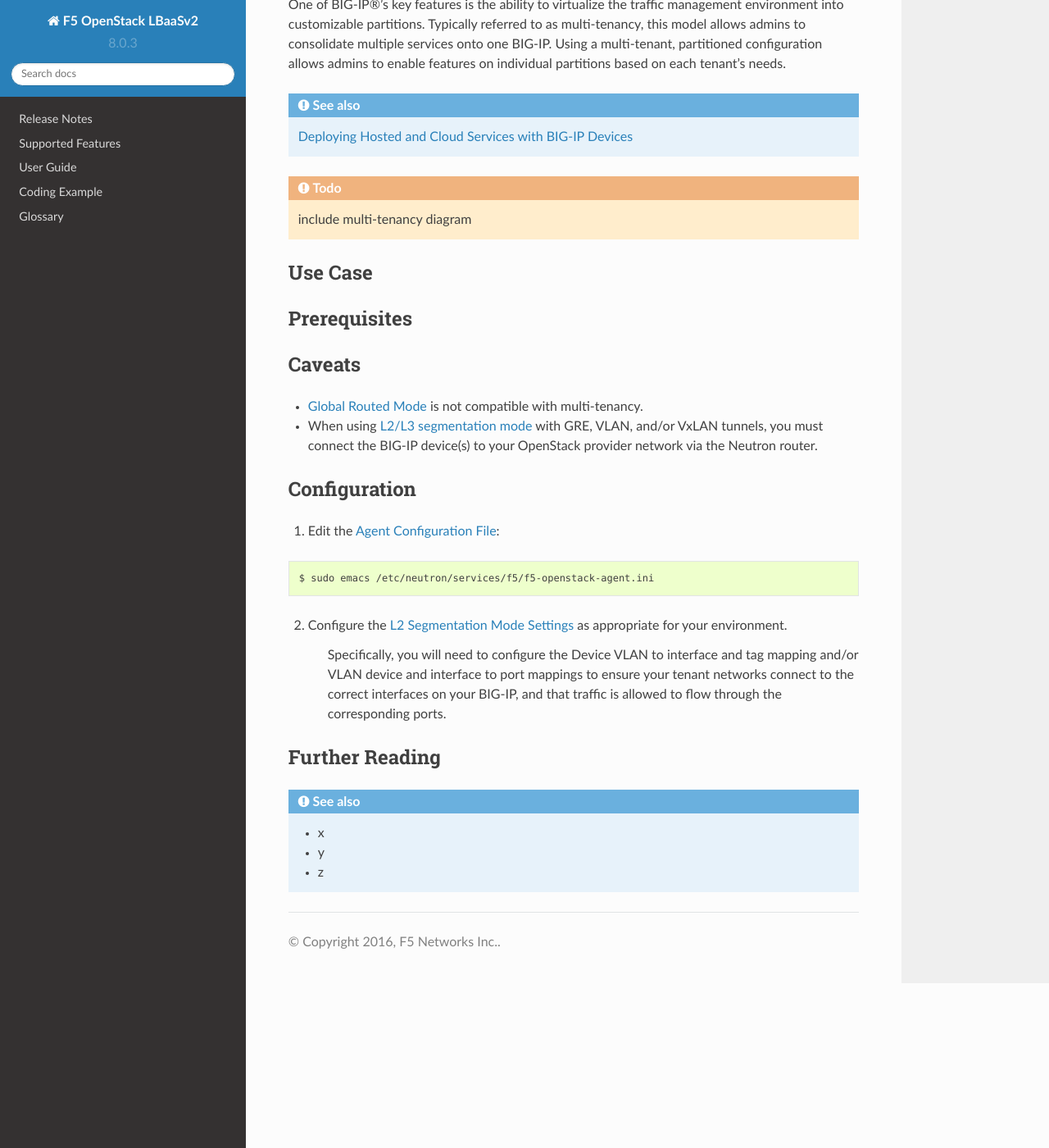
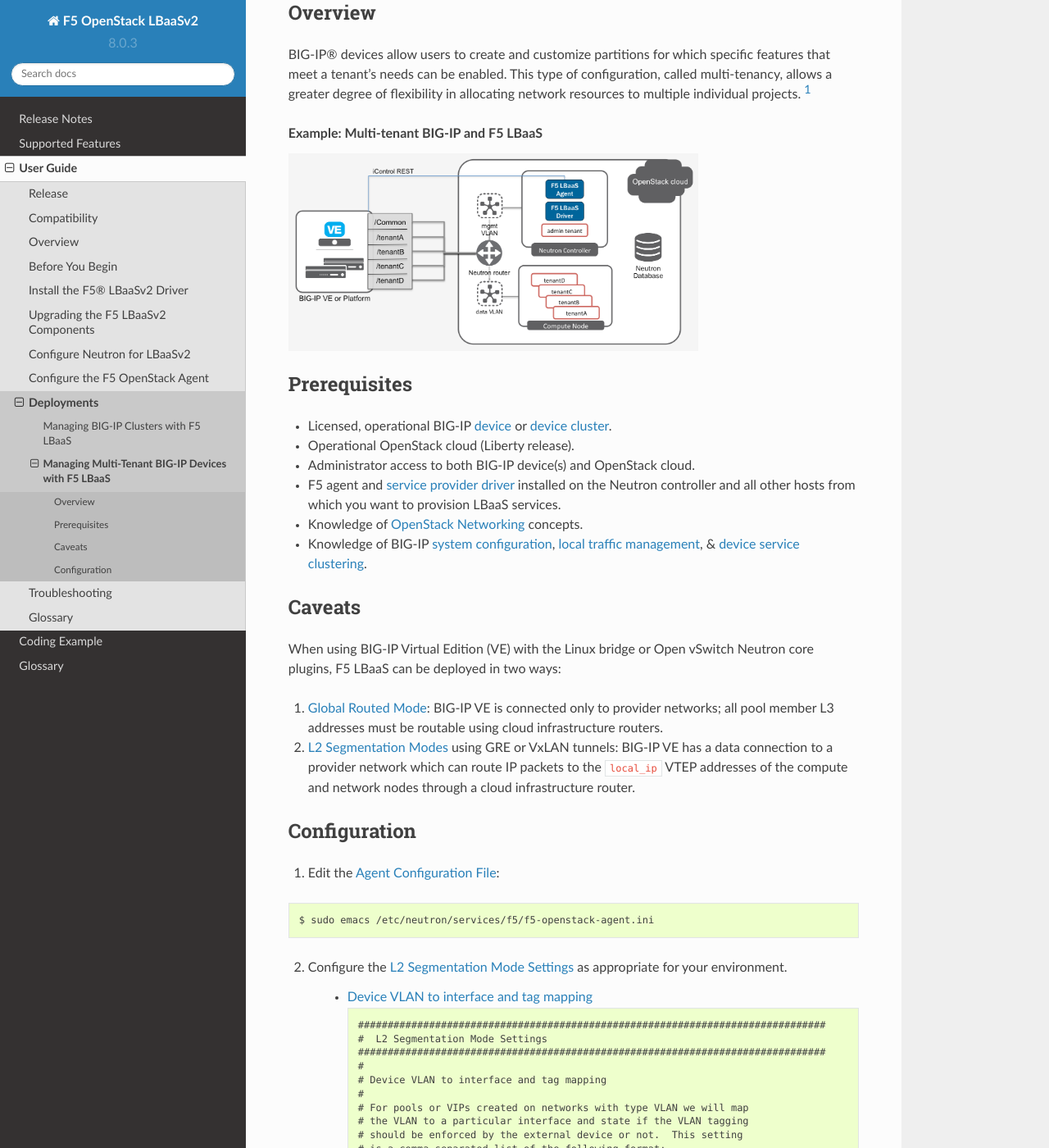
Before and after one commit to F5Networks/f5-openstack-lbaasv2-driver, a Sphinx documentation site: the page built from docs/includes/topic_multi-tenancy.rst, in a window 1280 px wide and 1400 px high, scrolled down 222 px. Shown: the whole window at 82% size. Built offline with Sphinx 7.4.7 and the Read the Docs theme 2.0.0, drawn with Linux system fonts in a browser that asks for light colours; pages that are not in the unit, such as notebooks, are missing from menus; some of the changed text lies outside the part shown.

Commit message:
Fixes #137 - add multi-tenancy doc and diagram
multi-tenancy doc; removed 'use case' section from clustering doc (only used in feature documents); edited cluster diagram

edit multi-tenancy diagram

add multi-tenancy doc to deployments map

add width directive for figure

add VE caveats; add refs to configurable settings

fix reuse of config examples

```diff
--- a/docs/includes/ref_prerequisites.rst
+++ b/docs/includes/ref_prerequisites.rst
@@ -15,9 +15,9 @@
 
 - Login credentials for user with administrative permissions on BIG-IP device(s).
 
-- F5 :ref:`LBaaSv2 driver <install-f5-lbaasv2-driver>` and :ref:`agent <agent:home>` installed on each server for which BIG-IP LTM services are required.
+- F5 :ref:`LBaaSv2 driver <install-f5-lbaasv2-driver>` and :ref:`agent <agent:home>` installed on each server from which BIG-IP LTM services are required.
 
-- F5 :ref:`agent <agent:home>` and :ref:`service provider driver <install-f5-lbaasv2-driver>` installed on the Neutron controller and all other hosts for which you want to provision LBaaS services.
+- F5 :ref:`agent <agent:home>` and :ref:`service provider driver <install-f5-lbaasv2-driver>` installed on the Neutron controller and all other hosts from which you want to provision LBaaS services.
 
 - Basic understanding of OpenStack networking concepts. See the `OpenStack docs <http://docs.openstack.org/liberty/>`_ for more information.
 
--- a/docs/includes/topic_multi-tenancy.rst
+++ b/docs/includes/topic_multi-tenancy.rst
@@ -1,33 +1,45 @@
 :orphan: true
 
-BIG-IP Multi-Tenancy
-====================
+Managing Multi-Tenant BIG-IP Devices with F5 LBaaS
+==================================================
 
 Overview
 --------
 
-One of BIG-IP®'s key features is the ability to virtualize the traffic management environment into customizable partitions. Typically referred to as multi-tenancy, this model allows admins to consolidate multiple services onto one BIG-IP. Using a multi-tenant, partitioned configuration allows admins to enable features on individual partitions based on each tenant's needs.
-
-.. seealso::
-
-    `Deploying Hosted and Cloud Services with BIG-IP Devices <https://www.f5.com/it-management/solution-profiles/hosted-cloud-services/>`_
+BIG-IP® devices allow users to create and customize partitions for which specific features that meet a tenant's needs can be enabled. This type of configuration, called multi-tenancy, allows a greater degree of flexibility in allocating network resources to multiple individual projects. [#]_
 
 
-.. todo:: include multi-tenancy diagram
+.. topic:: Example: Multi-tenant BIG-IP and F5 LBaaS
 
+    .. figure:: ../media/f5-lbaas-multi-tenancy.png
+        :alt: Multi-tenant BIG-IP and F5 LBaaS
+        :width: 500
 
-Use Case
---------
 
 Prerequisites
 -------------
 
+- Licensed, operational BIG-IP :term:`device` or :term:`device cluster`.
+
+- Operational OpenStack cloud (|openstack| release).
+
+- Administrator access to both BIG-IP device(s) and OpenStack cloud.
+
+- F5 :ref:`agent <agent:home>` and :ref:`service provider driver <install-f5-lbaasv2-driver>` installed on the Neutron controller and all other hosts from which you want to provision LBaaS services.
+
+- Knowledge of `OpenStack Networking <http://docs.openstack.org/liberty/networking-guide/>`_ concepts.
+
+- Knowledge of BIG-IP `system configuration`_, `local traffic management`_, & `device service clustering`_.
+
+
 Caveats
 -------
 
-- :ref:`Global routed mode` is not compatible with multi-tenancy.
+When using BIG-IP Virtual Edition (VE) with the Linux bridge or Open vSwitch Neutron core plugins, F5 LBaaS can be deployed in two ways:
 
-- When using :ref:`L2/L3 segmentation mode <l2-l3-segmentation-modes>` with GRE, VLAN, and/or VxLAN tunnels, you must connect the BIG-IP device(s) to your OpenStack :ref:`provider network <docs:provider-networks-bigip>` via the Neutron router.
+1) :ref:`Global Routed Mode`: BIG-IP VE is connected only to provider networks; all pool member L3 addresses must be routable using cloud infrastructure routers.
+
+2) :ref:`L2 Segmentation Modes <L2 Segmentation Mode Settings>` using GRE or VxLAN tunnels: BIG-IP VE has a data connection to a provider network which can route IP packets to the ``local_ip`` VTEP addresses of the compute and network nodes through a cloud infrastructure router.
 
 .. As of the Mitaka release the Linux bridge and Open vSwitch core plugins do not support the use of VLANs for tenant networks with multi-tenant Nova guest instances.
 
@@ -42,14 +54,48 @@
 
 2. Configure the :ref:`L2 Segmentation Mode Settings` as appropriate for your environment.
 
-    Specifically, you will need to configure the Device VLAN to interface and tag mapping and/or VLAN device and interface to port mappings to ensure your tenant networks connect to the correct interfaces on your BIG-IP, and that traffic is allowed to flow through the corresponding ports.
+    * :ref:`Device VLAN to interface and tag mapping`
+
+    .. include:: topic_l2-l3-segmentation-modes.rst
+        :start-line: 101
+        :end-line: 137
+
+    * :ref:`VLAN device and interface to port mappings`
 
 
-Further Reading
----------------
+    * :ref:`Device Tunneling (VTEP) selfips` (if using VxLAN or GRE tunnels)
+    .. include:: topic_l2-l3-segmentation-modes.rst
+        :start-line: 152
+        :end-line: 167
 
-.. seealso::
+    * :ref:`Tunnel Types`
+    .. include:: topic_l2-l3-segmentation-modes.rst
+        :start-line: 176
+        :end-line: 203
 
-    * x
-    * y
-    * z
+    * :ref:`Static ARP population for members on tunnel networks`
+    .. include:: topic_l2-l3-segmentation-modes.rst
+        :start-line: 213
+        :end-line: 236
+
+
+
+.. important::
+
+    You must configure these settings correctly to ensure your tenant networks connect to the right interfaces on the BIG-IP(s) and that traffic is allowed to flow through the corresponding ports.
+
+
+.. Further Reading
+    ---------------
+    .. seealso::
+        * x
+        * y
+        * z
+
+.. rubric:: Footnotes
+.. [#] In OpenStack, the terms 'tenant' and 'project' are used interchangeably.
+
+
+.. _system configuration: https://support.f5.com/kb/en-us/products/big-ip_ltm/manuals/product/bigip-system-initial-configuration-12-0-0/2.html#conceptid
+.. _local traffic management: https://support.f5.com/kb/en-us/products/big-ip_ltm/manuals/product/ltm-basics-12-0-0.html
+.. _device service clustering: https://support.f5.com/kb/en-us/products/big-ip_ltm/manuals/product/bigip-device-service-clustering-admin-12-0-0.html
--- a/docs/map_deployments.rst
+++ b/docs/map_deployments.rst
@@ -3,9 +3,10 @@
 F5 OpenStack LBaaSv2 Deployments
 ################################
 
-This section contains common deployments that can be managed in OpenStack by the F5® agent.
+This section features common BIG-IP® deployments that can be managed in OpenStack with F5® LBaaS.
 
 .. toctree::
     :maxdepth: 2
 
     includes/topic_clustering
+    includes/topic_multi-tenancy
```
Also changed, not shown: docs/includes/topic_clustering.rst (+8 -5 lines), docs/includes/topic_global-routed-mode.rst (+11 -3 lines), docs/media/f5-lbaas-multi-tenancy.png (added), docs/media/f5-lbaas-scalen-cluster.png (added).
